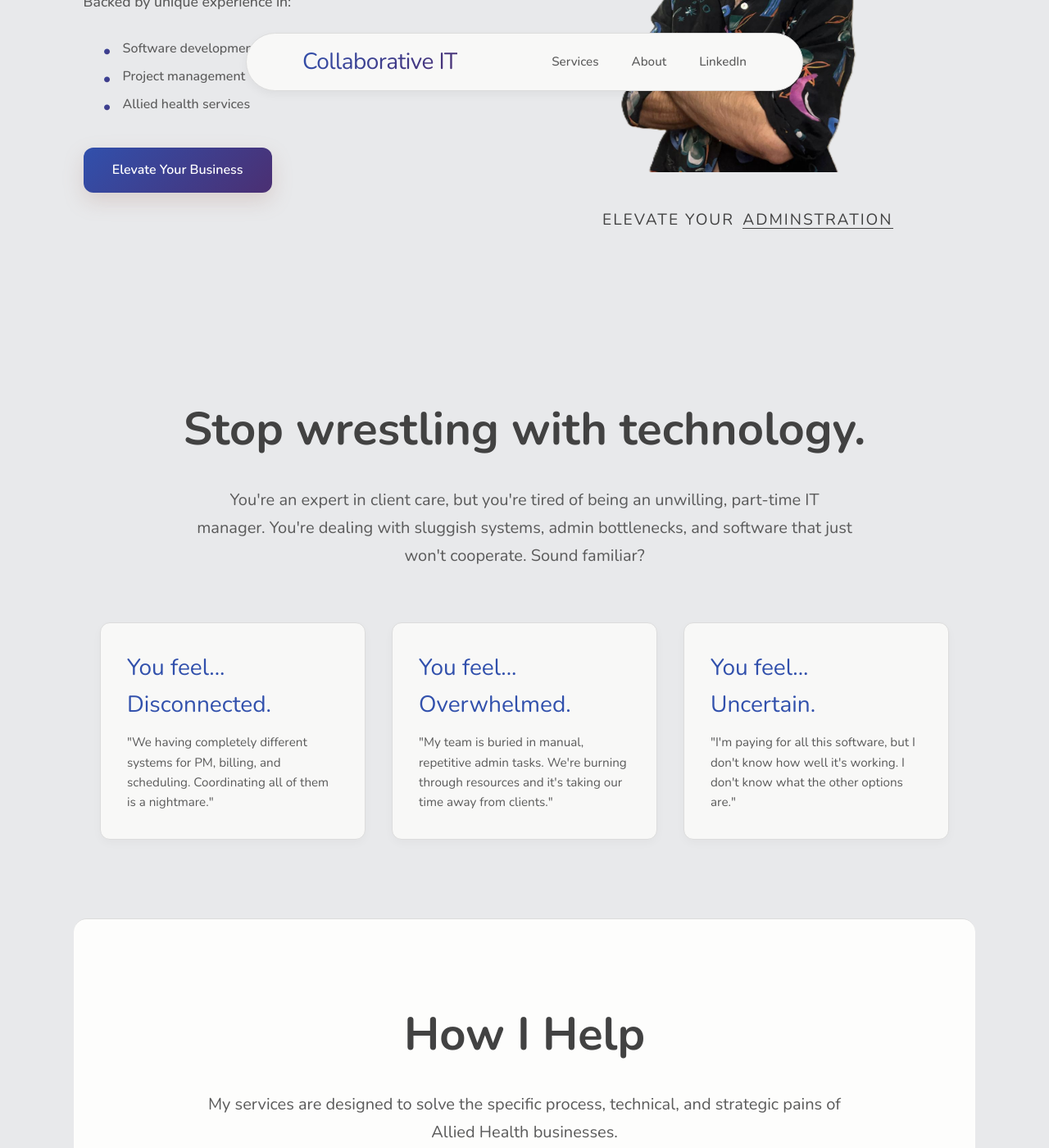
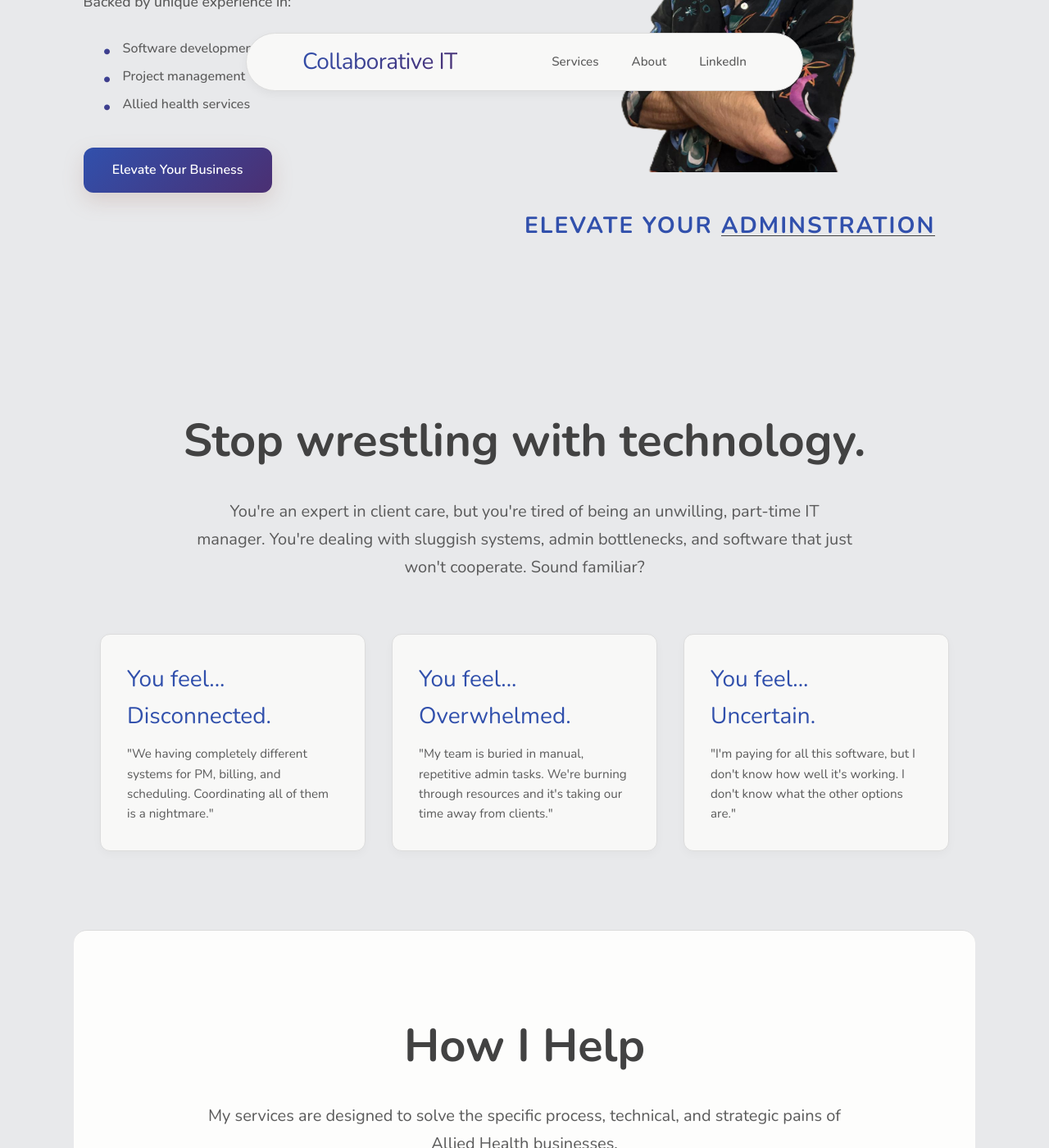
Before and after one commit to keisler-au/collaborative-it, a Jekyll site: the page built from index.html, in a window 1280 px wide and 1400 px high, scrolled down 393 px. Shown: the whole window at 82% size. Built offline with Jekyll 4.4.1, drawn with Linux system fonts in a browser that asks for light colours.

Commit message:
calendly

```diff
--- a/assets/css/landing-page/page-header.css
+++ b/assets/css/landing-page/page-header.css
@@ -16,6 +16,7 @@
     gap: 1rem;
     position: relative;
     width: calc(var(--max-width-img) + 100px);
+    margin: 0 auto;
 }
 
 .header-container img {
@@ -28,11 +29,13 @@
     padding: 10px 0;
     letter-spacing: 2px;
     flex-wrap: wrap;
+    color: var(--primary-color);
+    min-width: 40rem;
 }
 
 .animated-headline__text {
-    font-size: var(--font-size-xl);
-    font-weight: var(--fw-700);
+    font-size: var(--font-size-3xl);
+    font-weight: bold;
 }
 
 .animated-headline__static-text {
--- a/index.html
+++ b/index.html
@@ -85,7 +85,7 @@
                     <li>Identify alternatives</li>
                     <li>Provide a clear IT budget & forecast</li>
                 </ul>
-                <a href="#contact" class="cta-button button">Let's Understand IT</a>
+                <a href="https://calendly.com/joshkeisler-au/30-minute-call" target="_blank" class="cta-button button">Let's Understand IT</a>
             </article>
             <article class="service-card card d-flex flex-column">
                 <h3 class="fw-400">Workflow Assessment</h3>
@@ -99,7 +99,7 @@
                     <li>Increase your margins</li>
                     <li>Build a clear workflow strategy</li>
                 </ul>
-                <a href="#contact" class="cta-button button">Let's Optimise IT</a>
+                <a href="https://calendly.com/joshkeisler-au/30-minute-call" target="_blank" class="cta-button button">Let's Optimise IT</a>
             </article>
             <article class="service-card card d-flex flex-column">
                 <h3 class="fw-400">Uplift your Existing Tech</h3>
@@ -114,7 +114,7 @@
                     <li>Eliminate manual tasks</li>
                     <li>Consolidate your subscriptions</li>
                 </ul>
-                <a href="#contact" class="cta-button button">Let's Automate IT</a>
+                <a href="https://calendly.com/joshkeisler-au/30-minute-call" target="_blank" class="cta-button button">Let's Automate IT</a>
             </article>
             <article class="service-card card d-flex flex-column">
                 <h3 class="fw-400">Management</h3>
@@ -129,7 +129,7 @@
                     <li>Improve user and support experiences</li>
                     <li>Build clear training materials</li>
                 </ul>
-                <a href="#contact" class="cta-button button">Let's Manage IT</a>
+                <a href="https://calendly.com/joshkeisler-au/30-minute-call" target="_blank" class="cta-button button">Let's Manage IT</a>
             </article>
         </div>
     </section>
@@ -152,7 +152,7 @@
                     With a background in psychology and support work, and having worked in IT for different allied-health practices,
                     I want to help with the unique pressures of your practice.
                 </p>
-                <a href="#contact" class="cta-button button">Book a No-Obligation Chat</a>
+                <a href="https://calendly.com/joshkeisler-au/30-minute-call" target="_blank" class="cta-button button">Book a No-Obligation Chat</a>
             </div>
         </div>
     </section>
```
